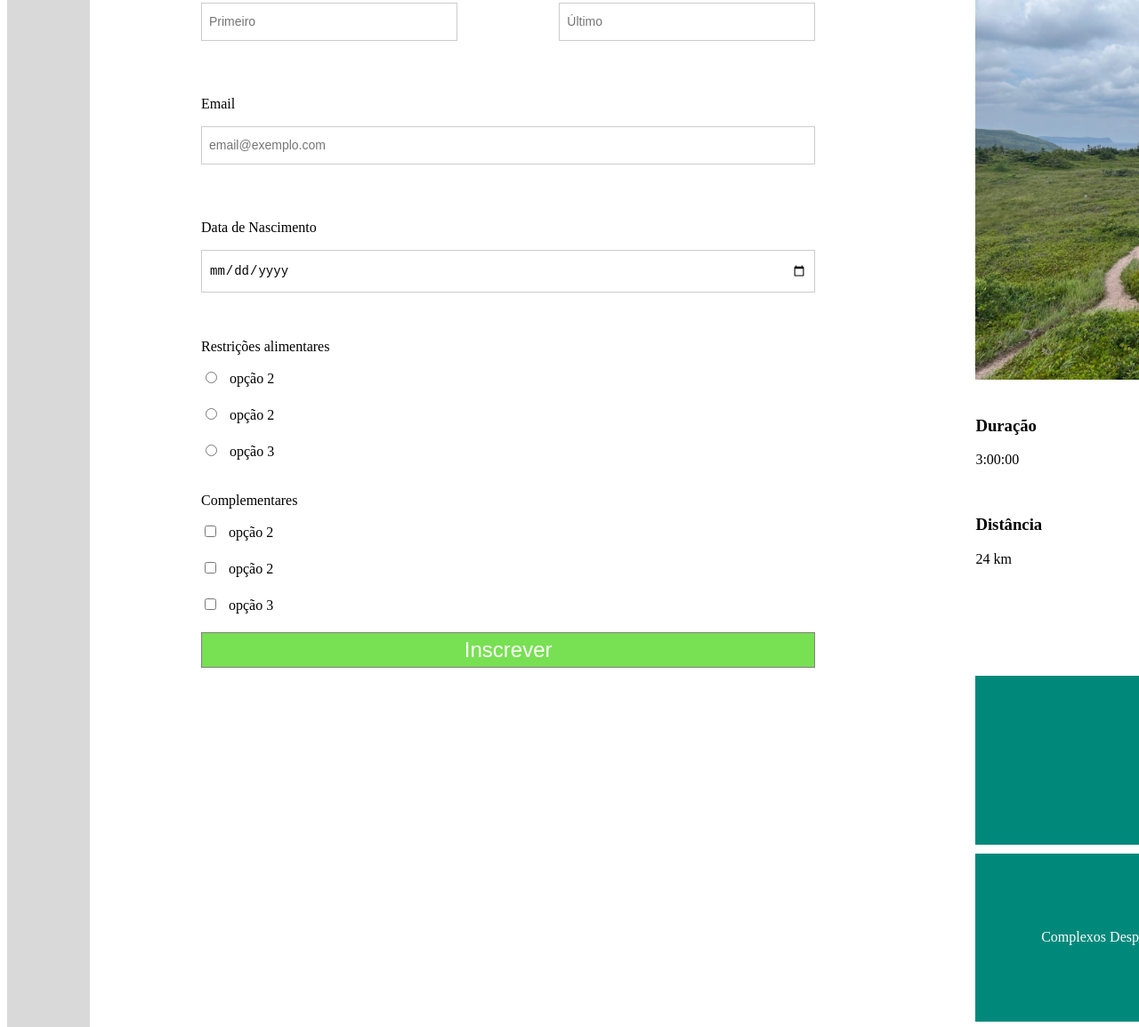
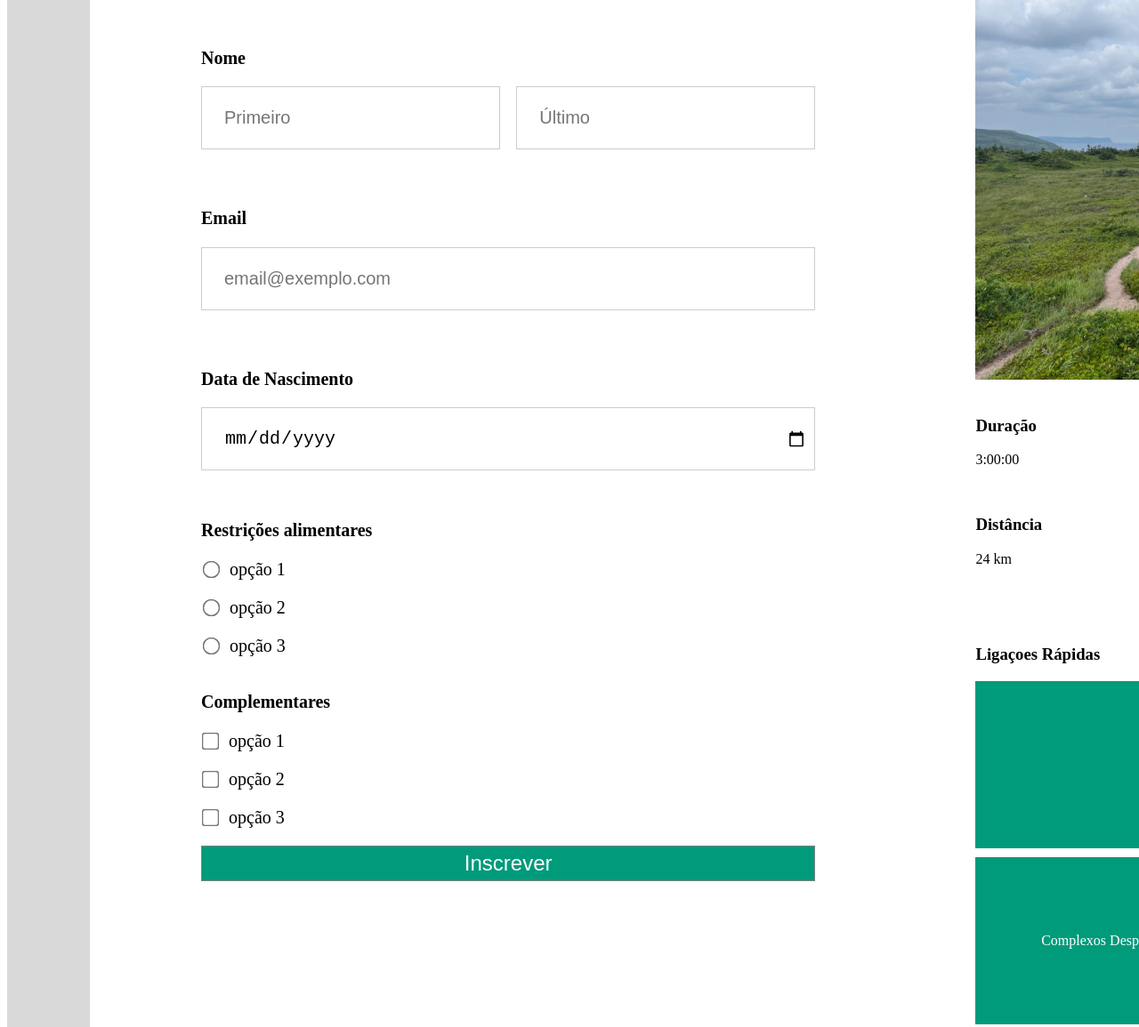
Before and after one commit to Carloscveiga/Aulas, a plain HTML site: page html_css/aula6/ex1/frame3.html in a window 1280 px wide. Shown: the part 1467-2622 px from the top of the page at 89% size. Drawn offline with Linux system fonts and the light colour scheme.

Commit message:
changed some text sizes and all

```diff
--- a/html_css/aula6/ex1/css/frame3_styles.css
+++ b/html_css/aula6/ex1/css/frame3_styles.css
@@ -93,6 +93,18 @@ body {
 /************************************************************************************************/
 
 
+.formulario h1 {
+    font-size: 64px;
+    font-weight: 700;
+    line-height: 75px;
+}
+
+.formulario p {
+    font-size: 20px;
+    font-weight: 700;
+    line-height: 23.57px;
+}
+
 .nome {
     width: 100%;
     display: flex;
@@ -101,12 +113,15 @@ body {
 
 
 .formulario input[type="text"] {
-    width: 270px;
-    font-size: 14px;
-    height: 25px;
+    width: 301px;
+    font-size: 20px;
+    font-weight: 300;
+    line-height: 23.57px;
+    height: 53px;
     padding: 8px;
     margin-bottom: 10px;
     border: 1px solid #ccc;
+    padding-left: 25px;
 }
 
 .malito {
@@ -124,19 +139,25 @@ body {
 
 .formulario input[type="email"] {
     width: 100%;
-    font-size: 14px;
-    height: 25px;
+    font-size: 20px;
+    font-weight: 300;
+    line-height: 23.57px;
+    height: 53px;
     padding: 8px;
     margin-bottom: 10px;
     border: 1px solid #ccc;
+    padding-left: 25px;
 }
 
 .formulario input[type="date"] {
-    font-size: 14px;
+    font-size: 20px;
+    font-weight: 300;
+    line-height: 23.57px;
     width: 100%;
-    height: 30px;
+    height: 53px;
     padding: 8px;
     border: 1px solid #ccc;
+    padding-left: 25px;
 }
 
 .formulario input[type="radio"] {
@@ -151,7 +172,7 @@ body {
 }
 
 .formulario button[type="submit"] {
-    background-color: #78E053;
+    background-color: #009B7B;;
     width: 100%;
     text-align: center;
     height: 40px;
@@ -159,6 +180,32 @@ body {
     font-size: 24px;
     border: solid 1px grey;
 }
+
+
+.formulario input[type="radio"] {
+    transform: scale(1.5);
+}
+
+.formulario input[type="radio"] + label {
+
+    font-size: 20px;
+    color: black;
+    font-weight: 400;
+    line-height: 23.57px;
+
+}
+
+.formulario input[type="checkbox"] {
+    transform: scale(1.5);
+}
+
+.formulario input[type="checkbox"] + label {
+    font-size: 20px;
+    color: black;
+    font-weight: 400;
+    line-height: 23.57px;
+}
+
 
 
 
@@ -218,7 +265,8 @@ body {
 .bupi {
     grid-column: span 6;
     padding: 20px;
-    background-color: #00897B;
+    background-color: #009B7B;
+
     color: white;
     text-align: center;
     align-items: center;
@@ -229,7 +277,7 @@ body {
 .complexos_desportivos {
     grid-column: span 3;
     padding: 20px;
-    background-color: #00897B;
+    background-color:  #009B7B;
     color: white;
     text-align: center;
     align-items: center;
@@ -240,7 +288,7 @@ body {
 .perigo_de_incendio_rural {
     grid-column: span 3;
     padding: 20px;
-    background-color: #00897B;
+    background-color:  #009B7B;
     color: white;
     text-align: center;
     align-items: center;
@@ -251,7 +299,7 @@ body {
 .contactos {
     grid-column: span 2;
     padding: 20px;
-    background-color: #00897B;
+    background-color:  #009B7B;
     color: white;
     text-align: center;
     align-items: center;
@@ -262,7 +310,7 @@ body {
 .biblioteca {
     grid-column: span 2;
     padding: 20px;
-    background-color: #00897B;
+    background-color:  #009B7B;
     color: white;
     text-align: center;
     align-items: center;
@@ -273,7 +321,7 @@ body {
 .orcamento_participativo {
     grid-column: span 2;
     padding: 20px;
-    background-color: #00897B;
+    background-color:  #009B7B;
     color: white;
     text-align: center;
     align-items: center;
@@ -284,7 +332,7 @@ body {
 .via_verde_investimento {
     grid-column: span 2;
     padding: 20px;
-    background-color: #00897B;
+    background-color:  #009B7B;
     color: white;
     text-align: center;
     align-items: center;
@@ -295,7 +343,7 @@ body {
 .urbanismo{
     grid-column: span 2;
     padding: 20px;
-    background-color: #00897B;
+    background-color:  #009B7B;
     color: white;
     text-align: center;
     align-items: center;
@@ -306,7 +354,7 @@ body {
 .arquivo_municipal {
     grid-column: span 2;
     padding: 20px;
-    background-color: #00897B;
+    background-color:  #009B7B;
     color: white;
     text-align: center;
     align-items: center;
--- a/html_css/aula6/ex1/frame3.html
+++ b/html_css/aula6/ex1/frame3.html
@@ -36,29 +36,29 @@
                     </div><br><br>
                     <p>Restrições alimentares</p>
                     <div>
-                        <input type="radio" name="opcao2">
-                        opção 2
+                        <input type="radio" name="opcao1">
+                        <label for="opcao1">opção 1</label>
                     </div>
                     <div>
                         <input type="radio" name="opcao2">
-                        opção 2
+                        <label for="opcao2">opção 2</label>
                     </div>
                     <div>
-                        <input type="radio" name="opcao2">
-                        opção 3
+                        <input type="radio" name="opcao3">
+                        <label for="opcao3">opção 3</label>
                     </div>
                     <p>Complementares</p>
                     <div>
-                        <input type="checkbox" name="opcao2">
-                        opção 2
+                        <input type="checkbox" name="opcao1">
+                        <label for="opcao1">opção 1</label>
                     </div>
                     <div>
                         <input type="checkbox" name="opcao2">
-                        opção 2
+                        <label for="opcao2">opção 2</label>
                     </div>
                     <div>
-                        <input type="checkbox" name="opcao2">
-                        opção 3
+                        <input type="checkbox" name="opcao3">
+                        <label for="opcao3">opção 3</label>
                     </div>
                     <div class="sub_button">
                         <button type="submit">Inscrever</button>
@@ -75,6 +75,7 @@
                     <div><h3>Distância</h3></div>
                     <div><p>24 km</p></div>
                 </div>
+                <h3>Ligaçoes Rápidas</h3>
                 <div class="main_grid-container">
                     <div class="grid-container">
                         <div class="bupi">
```
